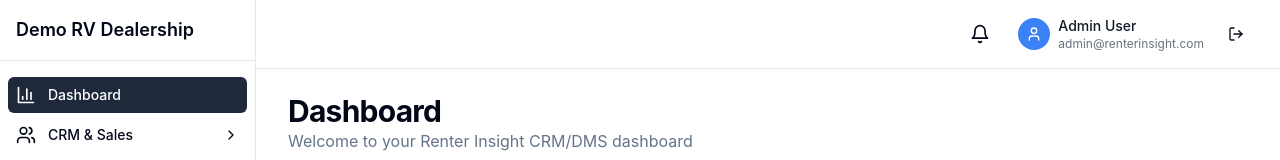
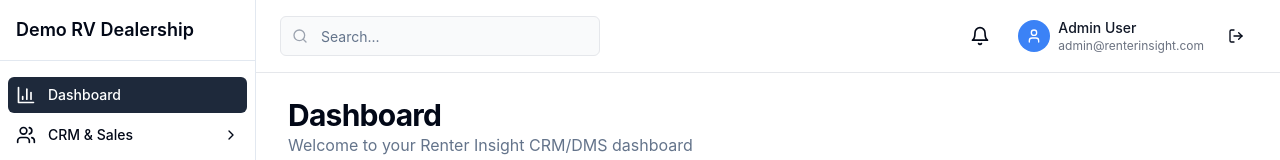
Before and after one commit to tschickel22/PLATFORM-DMS-CRM-7-11-25, a React (Vite) app: page /login in a window 1280 px wide. Both pictures are taken after a click on the button "Sign In". Shown: the top 160 px of the page. Built offline with nearby package versions, Linux system fonts and the light colour scheme.

Commit message:
Add Search Bar to Header

```diff
--- a/src/components/layout/Header.tsx
+++ b/src/components/layout/Header.tsx
@@ -1,5 +1,6 @@
 import React from 'react'
 import { Button } from '@/components/ui/button'
+import { Input } from '@/components/ui/input'
 import { Bell, Search, User, LogOut } from 'lucide-react'
 import { useTenant } from '@/contexts/TenantContext'
 import { useAuth } from '@/contexts/AuthContext'
@@ -12,8 +13,20 @@ export default function Header() {
   return (
     <header className="bg-white border-b border-gray-200 px-6 py-4">
       <div className="flex items-center justify-between">
+        {/* Left side - Search Bar */}
+        <div className="flex items-center space-x-4">
+          <div className="relative">
+            <Search className="absolute left-3 top-1/2 transform -translate-y-1/2 h-4 w-4 text-gray-400" />
+            <Input
+              type="text"
+              placeholder="Search..."
+              className="pl-10 w-80 bg-gray-50 border-gray-200 focus:bg-white"
+            />
+          </div>
+        </div>
+
         {/* Right side - Notifications and User Menu */}
-        <div className="flex items-center space-x-4 ml-auto">
+        <div className="flex items-center space-x-4">
           <Button variant="ghost" size="sm">
             <Bell className="h-5 w-5" />
           </Button>
```
